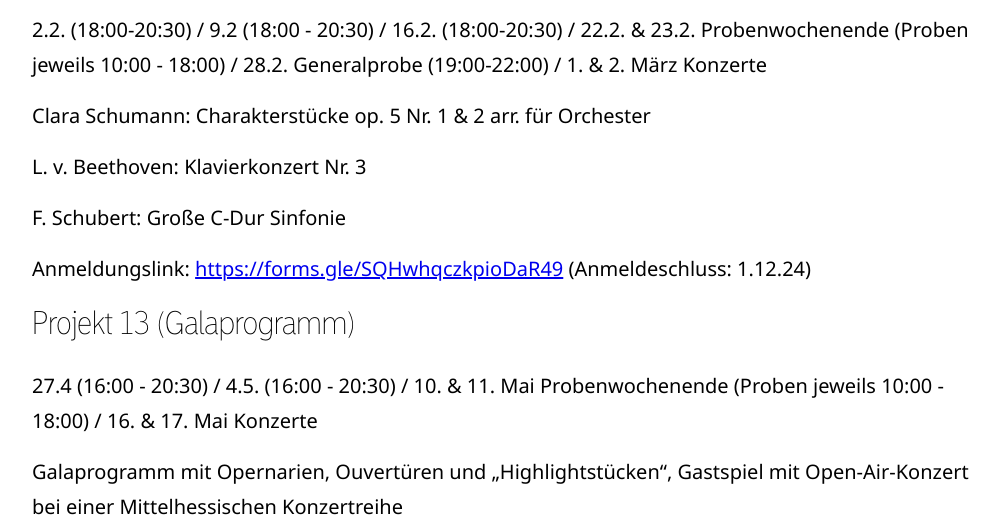
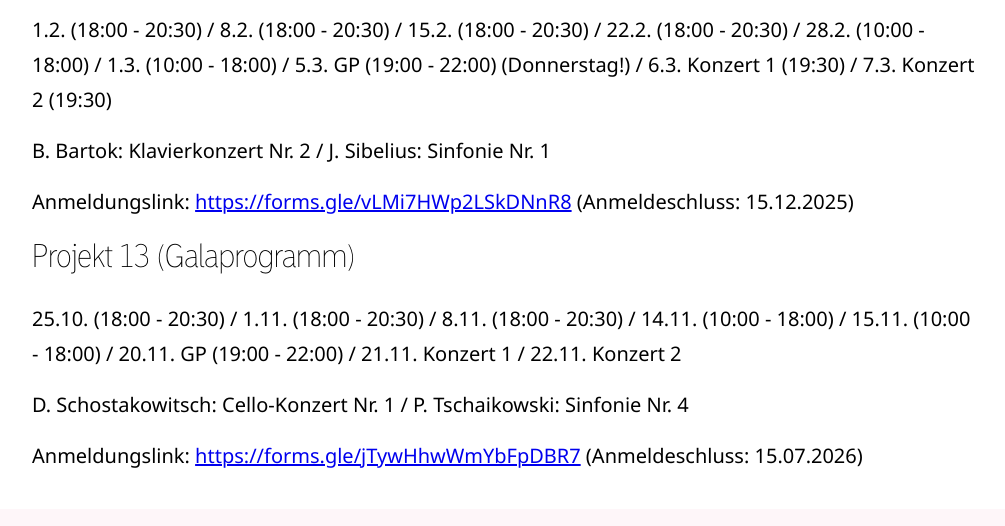
Before and after one commit to TGeoF/cso-frankfurt.de, an Astro site: page /mitspielen in a window 1280 px wide. Shown: the part 638-1164 px from the top of the page, without its empty margins (256-1261 px from the left). Built offline with nearby package versions, Linux system fonts and the light colour scheme; Astro itself is replaced by a stand-in of ours.

Commit message:
ausschreibungen 2026

```diff
--- a/src/pages/mitspielen.md
+++ b/src/pages/mitspielen.md
@@ -8,26 +8,36 @@
 Musiker\*innen, die dabei mitspielen möchten, sind herzlich eingeladen, die unten
 stehenden Links zur Anmeldung zu nutzen.
 
-### Projekt 12 (Jubiläumsprojekt - 5 Jahre CSO)
+### Projekt 16
 
-2.2. (18:00-20:30) / 9.2 (18:00 - 20:30) / 16.2. (18:00-20:30) /
-22.2. & 23.2. Probenwochenende (Proben jeweils 10:00 - 18:00) /
-28.2. Generalprobe (19:00-22:00) / 1. & 2. März Konzerte
+1.2. (18:00 - 20:30) /
+8.2. (18:00 - 20:30) /
+15.2. (18:00 - 20:30) /
+22.2. (18:00 - 20:30) /
+28.2. (10:00 - 18:00) /
+1.3. (10:00 - 18:00) /
+5.3. GP (19:00 - 22:00) (Donnerstag!) /
+6.3. Konzert 1 (19:30) /
+7.3. Konzert 2 (19:30)
 
-Clara Schumann: Charakterstücke op. 5 Nr. 1 & 2 arr. für Orchester
+B. Bartok: Klavierkonzert Nr. 2 /
+J. Sibelius: Sinfonie Nr. 1
 
-L. v. Beethoven: Klavierkonzert Nr. 3
-
-F. Schubert: Große C-Dur Sinfonie
-
-Anmeldungslink: https://forms.gle/SQHwhqczkpioDaR49 (Anmeldeschluss: 1.12.24)
+Anmeldungslink: https://forms.gle/vLMi7HWp2LSkDNnR8 (Anmeldeschluss: 15.12.2025)
 
 ### Projekt 13 (Galaprogramm)
 
-27.4 (16:00 - 20:30) / 4.5. (16:00 - 20:30) / 10. & 11. Mai
-Probenwochenende (Proben jeweils 10:00 - 18:00) / 16. & 17. Mai Konzerte
+25.10. (18:00 - 20:30) /
+1.11. (18:00 - 20:30) /
+8.11. (18:00 - 20:30) /
+14.11. (10:00 - 18:00) /
+15.11. (10:00 - 18:00) /
+20.11. GP (19:00 - 22:00) /
+21.11. Konzert 1 /
+22.11. Konzert 2
 
-Galaprogramm mit Opernarien, Ouvertüren und „Highlightstücken“, Gastspiel mit
-Open-Air-Konzert bei einer Mittelhessischen Konzertreihe
+D. Schostakowitsch: Cello-Konzert Nr. 1 /
+P. Tschaikowski: Sinfonie Nr. 4
 
-Anmeldungslink folgt später
+Anmeldungslink:
+https://forms.gle/jTywHhwWmYbFpDBR7 (Anmeldeschluss: 15.07.2026)
```
Also changed, not shown: 1 other file.
